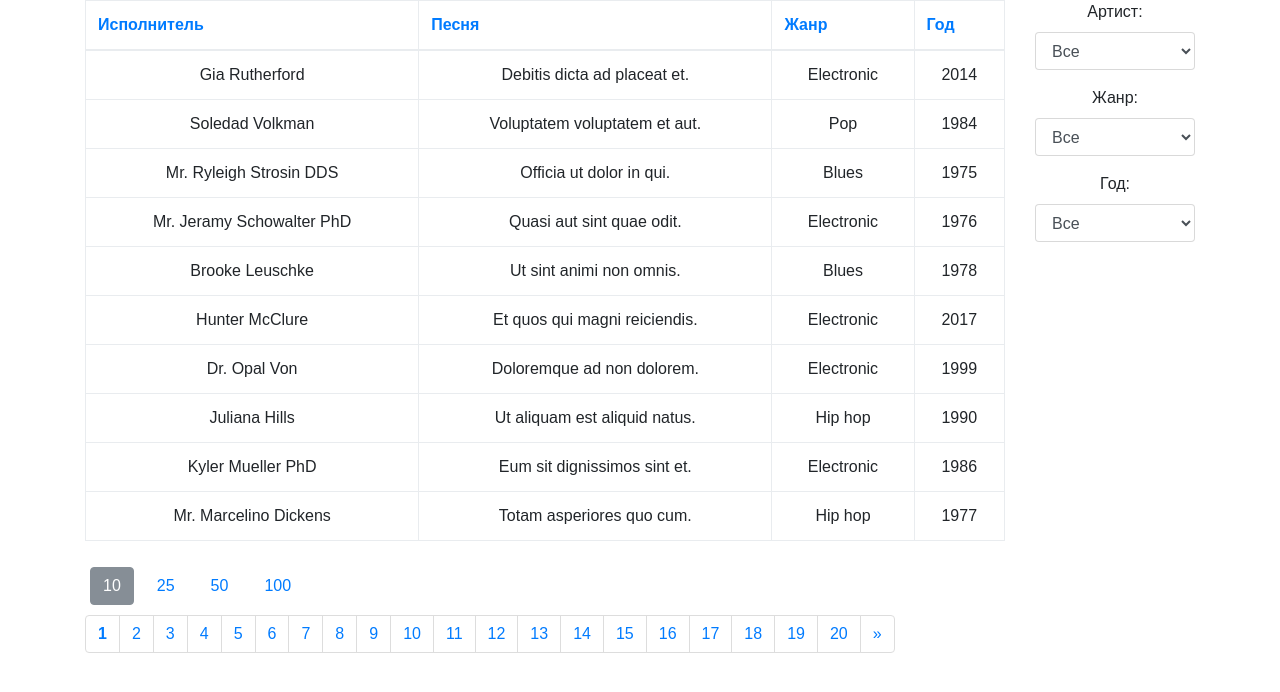
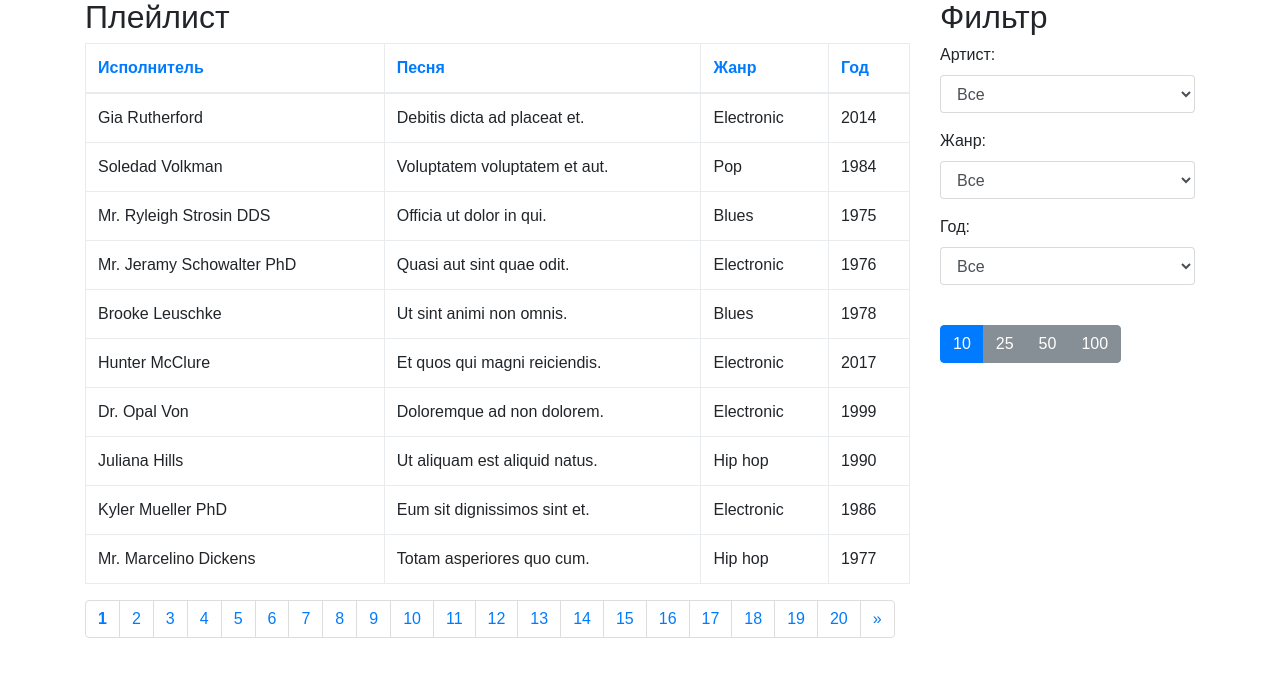
Before and after one commit to ipatiev/testwork, a React (Create React App) app: page / in a window 1280 px wide. Shown: the top 692 px of the page. Built offline with nearby package versions, Linux system fonts and the light colour scheme.

Commit message:
css changes

```diff
--- a/src/App.css
+++ b/src/App.css
@@ -1,28 +1,3 @@
-.App {
-  text-align: center;
-}
-
-.App-logo {
-  animation: App-logo-spin infinite 20s linear;
-  height: 80px;
-}
-
-.App-header {
-  background-color: #222;
-  height: 150px;
-  padding: 20px;
-  color: white;
-}
-
-.App-intro {
-  font-size: large;
-}
-
-@keyframes App-logo-spin {
-  from { transform: rotate(0deg); }
-  to { transform: rotate(360deg); }
-}
-
 
 ul.count-per-page {
   list-style: none;
@@ -32,5 +7,5 @@ ul.count-per-page {
 }
 ul.count-per-page > li{
   float: left;
-  margin: 10px 5px;
+  margin: 5px 0px;
 }
--- a/src/TrackTableCountPerPage.js
+++ b/src/TrackTableCountPerPage.js
@@ -16,12 +16,12 @@ class TrackTableCountPerPage extends Component {
 
         return (
 
-            <ul className="count-per-page">
+            <div className="btn-group">
                 <TrackTableCountPerPageLink count="10" onClick={this.onClick} active={this.props.active}/>
                 <TrackTableCountPerPageLink count="25" onClick={this.onClick} active={this.props.active}/>
                 <TrackTableCountPerPageLink count="50" onClick={this.onClick} active={this.props.active}/>
                 <TrackTableCountPerPageLink count="100" onClick={this.onClick} active={this.props.active}/>
-            </ul>
+            </div>
         );
     }
 }
--- a/src/TrackTableCountPerPageLink.js
+++ b/src/TrackTableCountPerPageLink.js
@@ -15,20 +15,16 @@ class TrackTableCountPerPageLink extends Component {
 
         if (+this.props.count === this.props.active) {
             return (
-                <li>
-                    <a className="btn btn-secondary" href="javascript:void(0)" onClick={this.onClick}>
-                        {this.props.count}
-                    </a>
-                </li>
+                <a className="btn btn-primary" href="javascript:void(0)" onClick={this.onClick}>
+                    {this.props.count}
+                </a>
             );
         }
 
         return (
-            <li>
-                <a className="btn" href="javascript:void(0)" onClick={this.onClick}>
-                    {this.props.count}
-                </a>
-            </li>
+            <a className="btn btn-secondary" href="javascript:void(0)" onClick={this.onClick}>
+                {this.props.count}
+            </a>
         );
     }
 }
--- a/src/TracksPage.js
+++ b/src/TracksPage.js
@@ -107,10 +107,12 @@ class TracksPage extends Component {
         return (
             <div className="App">
                 <div className="row">
-                    <div className="col-md-10">
+                    <div className="col-md-9">
+                        <h2>Плейлист</h2>
                         <TrackTable tracks={paginatedTracks} onChangeOrder={this.onChangeOrder}/>
                     </div>
-                    <div className="col-md-2">
+                    <div className="col-md-3">
+                        <h2>Фильтр</h2>
                         <TrackTableFilters
                             artists={this.props.artists}
                             onSelectArtist={this.onSelectArtist}
@@ -118,9 +120,13 @@ class TracksPage extends Component {
                             onSelectGenre={this.onSelectGenre}
                             years={this.props.years}
                             onSelectYear={this.onSelectYear}/>
+
+                        <br />
+
+                        <TrackTableCountPerPage onChange={this.onChangeCountPerPage} active={this.state.itemCountPerPage}/>
                     </div>
                 </div>
-                <TrackTableCountPerPage onChange={this.onChangeCountPerPage} active={this.state.itemCountPerPage}/>
+
                 <Pagination itemCountPerPage={this.state.itemCountPerPage} totalCount={tracks.length}
                             currentPage={this.state.page} onPageChange={this.onPageChange}/>
             </div>
```
